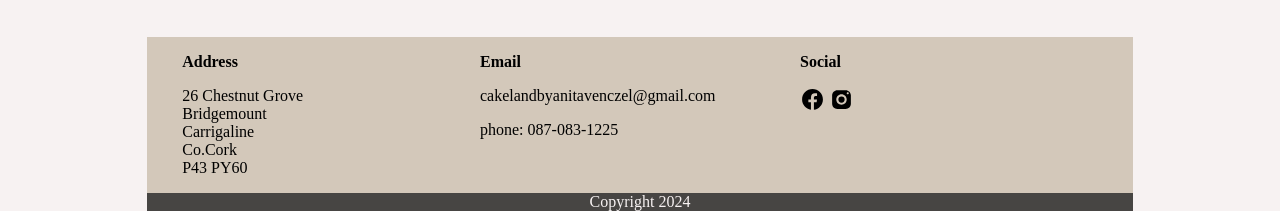
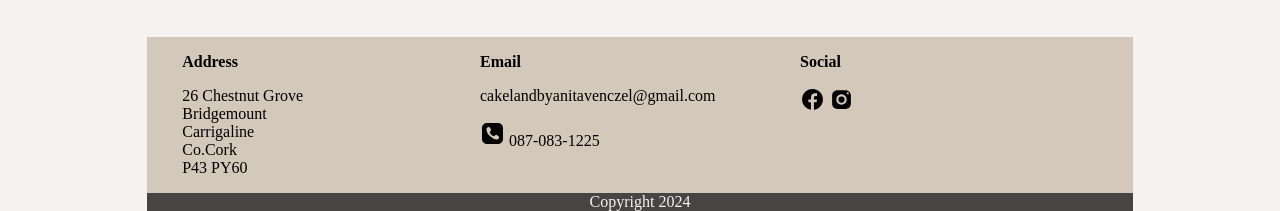
Before and after one commit to 78Istvan/Cakeland-update, a plain HTML site: page index.html in a window 1280 px wide. Shown: the part 1119-1330 px from the top of the page. Drawn offline with nearby package versions, Linux system fonts and the light colour scheme; a script that the page names is missing.

```diff
--- a/assets/style.css
+++ b/assets/style.css
@@ -207,6 +207,10 @@ body {
   width: 25%;
   height: auto;
 }
+.phone {
+  height: 25px;
+  width: 25px;
+}
 .social {
   width: 26%;
   height: auto;
--- a/index.html
+++ b/index.html
@@ -103,7 +103,22 @@
       <div class="email footer">
         <p><strong>Email</strong></p>
         <p>cakelandbyanitavenczel@gmail.com</p>
-        phone: 087-083-1225
+        <p>
+          <svg
+            class="phone"
+            xmlns="http://www.w3.org/2000/svg"
+            x="0px"
+            y="0px"
+            width="100"
+            height="100"
+            viewBox="0 0 50 50"
+          >
+            <path
+              d="M 14 3.9902344 C 8.4886661 3.9902344 4 8.4789008 4 13.990234 L 4 35.990234 C 4 41.501568 8.4886661 45.990234 14 45.990234 L 36 45.990234 C 41.511334 45.990234 46 41.501568 46 35.990234 L 46 13.990234 C 46 8.4789008 41.511334 3.9902344 36 3.9902344 L 14 3.9902344 z M 18.005859 12.033203 C 18.633859 12.060203 19.210594 12.414031 19.558594 12.957031 C 19.954594 13.575031 20.569141 14.534156 21.369141 15.785156 C 22.099141 16.926156 22.150047 18.399844 21.498047 19.589844 L 20.033203 21.673828 C 19.637203 22.237828 19.558219 22.959703 19.824219 23.595703 C 20.238219 24.585703 21.040797 26.107203 22.466797 27.533203 C 23.892797 28.959203 25.414297 29.761781 26.404297 30.175781 C 27.040297 30.441781 27.762172 30.362797 28.326172 29.966797 L 30.410156 28.501953 C 31.600156 27.849953 33.073844 27.901859 34.214844 28.630859 C 35.465844 29.430859 36.424969 30.045406 37.042969 30.441406 C 37.585969 30.789406 37.939797 31.366141 37.966797 31.994141 C 38.120797 35.558141 35.359641 37.001953 34.556641 37.001953 C 34.000641 37.001953 27.316344 37.761656 19.777344 30.222656 C 12.238344 22.683656 12.998047 15.999359 12.998047 15.443359 C 12.998047 14.640359 14.441859 11.879203 18.005859 12.033203 z"
+            ></path>
+          </svg>
+          087-083-1225
+        </p>
       </div>
       <div class="social footer">
         <p><strong>Social</strong></p>
```
